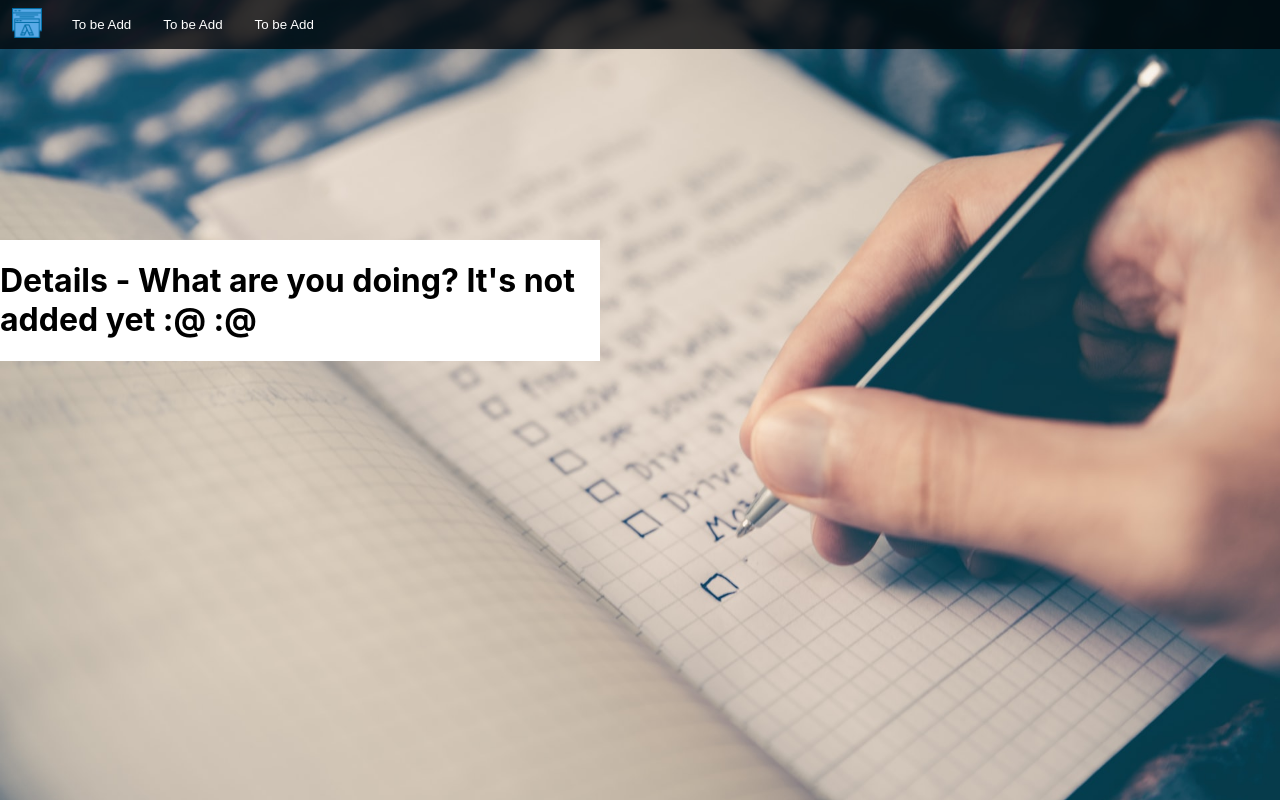
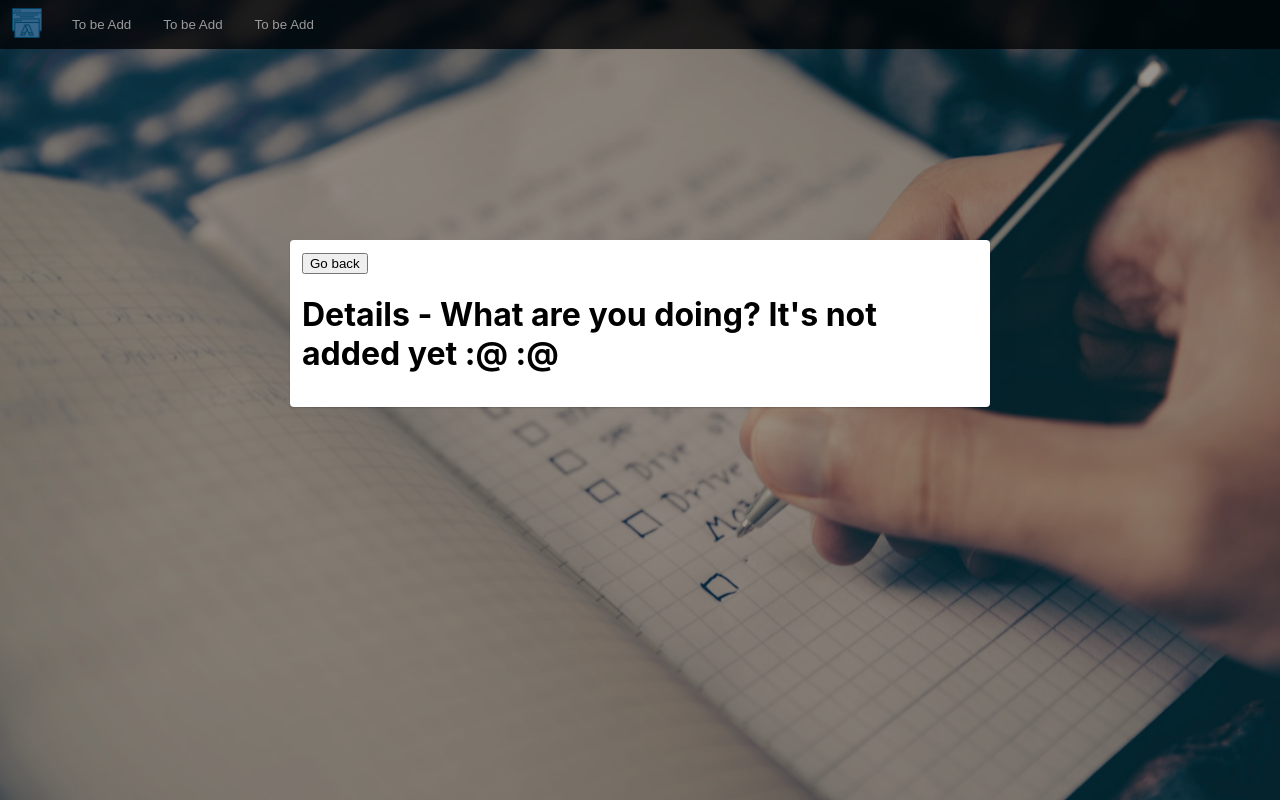
Before and after one commit to possibility-of-offense/Todo-Manager-Redux-React-Router, a React (Create React App) app: page /details/1 in a window 1280 px wide. Built offline with nearby package versions, Linux system fonts and the light colour scheme.

Commit message:
Added animation on the TodoChangePriority component | added nested route to the Home view with modal which will show details about the todo

```diff
--- a/src/App.js
+++ b/src/App.js
@@ -2,7 +2,8 @@ import { Fragment } from "react";
 import { Route, Routes } from "react-router-dom";
 import Navigation from "./components/Generic/Navigation";
 import Home from "./views/Home";
-import TodoDetails from "./views/TodoDetails";
+import TodoBoxes from "./views/HomeNestedRoutes/TodoBoxes";
+import TodoDetails from "./views/HomeNestedRoutes/TodoDetails";
 
 function App() {
   return (
@@ -10,8 +11,10 @@ function App() {
       <Navigation />
       <br />
       <Routes>
-        <Route path="/" element={<Home />} />
-        <Route path="/details/:detail" element={<TodoDetails />} />
+        <Route path="/" element={<Home />}>
+          <Route index element={<TodoBoxes />} />
+          <Route path="details/:detail" element={<TodoDetails />} />
+        </Route>
       </Routes>
     </Fragment>
   );
--- a/src/components/Todos/TodoItem.js
+++ b/src/components/Todos/TodoItem.js
@@ -25,14 +25,15 @@ const TodoItem = ({ todo }) => {
 
   const navigate = useNavigate();
   const handleNavigate = () => {
-    console.log(5);
-    navigate("/details/4");
+    navigate("/details/" + todo.id);
   };
 
   return (
     <Card key={todo.id} type="white" className="mb-0-8">
       <div className="flex flex-justify-space-between" onClick={handleNavigate}>
-        <h3 className={classes["todo-item__heading"]}>{todo.name}</h3>
+        <h3 className={`${classes["todo-item__heading"]} cursor-pointer`}>
+          {todo.name}
+        </h3>
         <TodoPriority
           className={classes["todo-item__priority"]}
           priority={todo.priority}
--- a/src/components/TodosContainers/TodoChangePriority.js
+++ b/src/components/TodosContainers/TodoChangePriority.js
@@ -1,7 +1,6 @@
-import { Fragment, useContext, useState } from "react";
+import { Fragment, useContext, useRef, useState } from "react";
 import { ContainerPopupCallbacks } from "../../context/ContainerPopupCallbacks";
 import ButtonSwitcher from "../../UI/ButtonSwitcher";
-import Popup from "../../UI/Popup";
 import classes from "./TodoChangePriority.module.css";
 import TodoSelectPriorityOfTodo from "./TodoSelectPriorityOfTodo";
 
@@ -46,8 +45,6 @@ const TodoChangePriority = ({ onClosePopup }) => {
       if (!changeSpecific.select || changeSpecific.priority === undefined)
         return;
 
-      console.log(changeSpecific);
-
       callbacksContext.handleChangePrioritySpecificTodo({
         id: changeSpecific.select,
         priority: changeSpecific.priority,
@@ -63,13 +60,15 @@ const TodoChangePriority = ({ onClosePopup }) => {
   };
 
   return (
-    <Popup>
     <form
-        onSubmit={handleChangePriority}
       className={classes.form}
       onClick={handleStopPropagation}
+      onSubmit={handleChangePriority}
     >
-        <div className="flex flex-justify-space-between">
+      <div
+        id="change-priority__form"
+        className="flex flex-justify-space-between"
+      >
         <div className={classes["form-group"]}>
           <input
             type="radio"
@@ -122,7 +121,6 @@ const TodoChangePriority = ({ onClosePopup }) => {
         </Fragment>
       )}
     </form>
-    </Popup>
   );
 };
 
--- a/src/components/TodosContainers/TodoChangePriority.module.css
+++ b/src/components/TodosContainers/TodoChangePriority.module.css
@@ -1,5 +1,19 @@
 .form {
   padding: 10px;
+  transform: scaleY(0);
+  opacity: 0;
+  animation: showForm 0.3s ease-out forwards;
+}
+
+@keyframes showForm {
+  from {
+    transform: scaleY(0);
+    opacity: 0;
+  }
+  to {
+    transform: scaleY(1);
+    opacity: 1;
+  }
 }
 
 .form .form-group {
--- a/src/index.css
+++ b/src/index.css
@@ -99,9 +99,22 @@ code {
 }
 
 /* DELETE */
+.overlay {
+  position: fixed;
+  top: 0;
+  left: 0;
+  width: 100%;
+  height: 100%;
+  background-color: rgba(0, 0, 0, 0.4);
+}
 .modal {
   background-color: #fff;
   position: fixed;
   top: 30%;
-  width: 600px;
+  left: 50%;
+  transform: translateX(-50%);
+  width: 700px;
+  border-radius: 4px;
+  padding: 12px;
+  box-shadow: 0 1px 2px rgba(0, 0, 0, 0.2);
 }
--- a/src/views/Home.js
+++ b/src/views/Home.js
@@ -1,15 +1,11 @@
-import DoingContainer from "../components/TodosContainers/Doing/DoingContainer";
-import DoneContainer from "../components/TodosContainers/Done/DoneContainer";
-import TodoContainer from "../components/TodosContainers/ToDo/TodoContainer";
+import { Outlet } from "react-router-dom";
 import Container from "../UI/Container";
 
 const Home = () => {
   return (
     <div>
       <Container width="medium-container">
-        <TodoContainer />
-        <DoingContainer />
-        <DoneContainer />
+        <Outlet />
       </Container>
     </div>
   );
--- /dev/null
+++ b/src/views/HomeNestedRoutes/TodoBoxes.js
@@ -0,0 +1,16 @@
+import { Fragment } from "react";
+import DoingContainer from "../../components/TodosContainers/Doing/DoingContainer";
+import DoneContainer from "../../components/TodosContainers/Done/DoneContainer";
+import TodoContainer from "../../components/TodosContainers/ToDo/TodoContainer";
+
+const TodoBoxes = () => {
+  return (
+    <Fragment>
+      <TodoContainer />
+      <DoingContainer />
+      <DoneContainer />
+    </Fragment>
+  );
+};
+
+export default TodoBoxes;
--- /dev/null
+++ b/src/views/HomeNestedRoutes/TodoDetails.js
@@ -0,0 +1,16 @@
+import { useNavigate } from "react-router-dom";
+
+const TodoDetails = () => {
+  const navigate = useNavigate();
+
+  return (
+    <div className="overlay">
+      <div className="modal">
+        <button onClick={() => navigate(-1)}>Go back</button>
+        <h1>Details - What are you doing? It's not added yet :@ :@</h1>
+      </div>
+    </div>
+  );
+};
+
+export default TodoDetails;
--- a/src/views/TodoDetails.js
+++ /dev/null
@@ -1,9 +0,0 @@
-const TodoDetails = () => {
-  return (
-    <div className="modal">
-      <h1>Details - What are you doing? It's not added yet :@ :@</h1>
-    </div>
-  );
-};
-
-export default TodoDetails;
```
Lines whose indentation alone changed are shown as unchanged.
